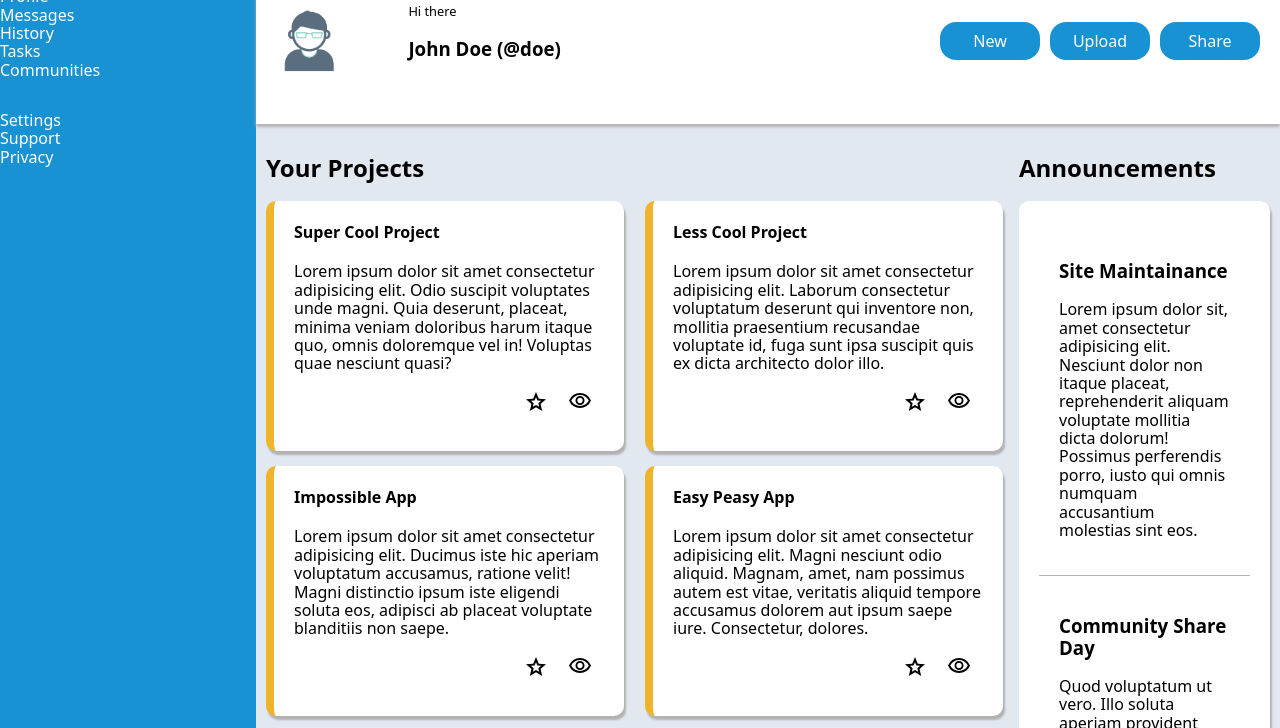
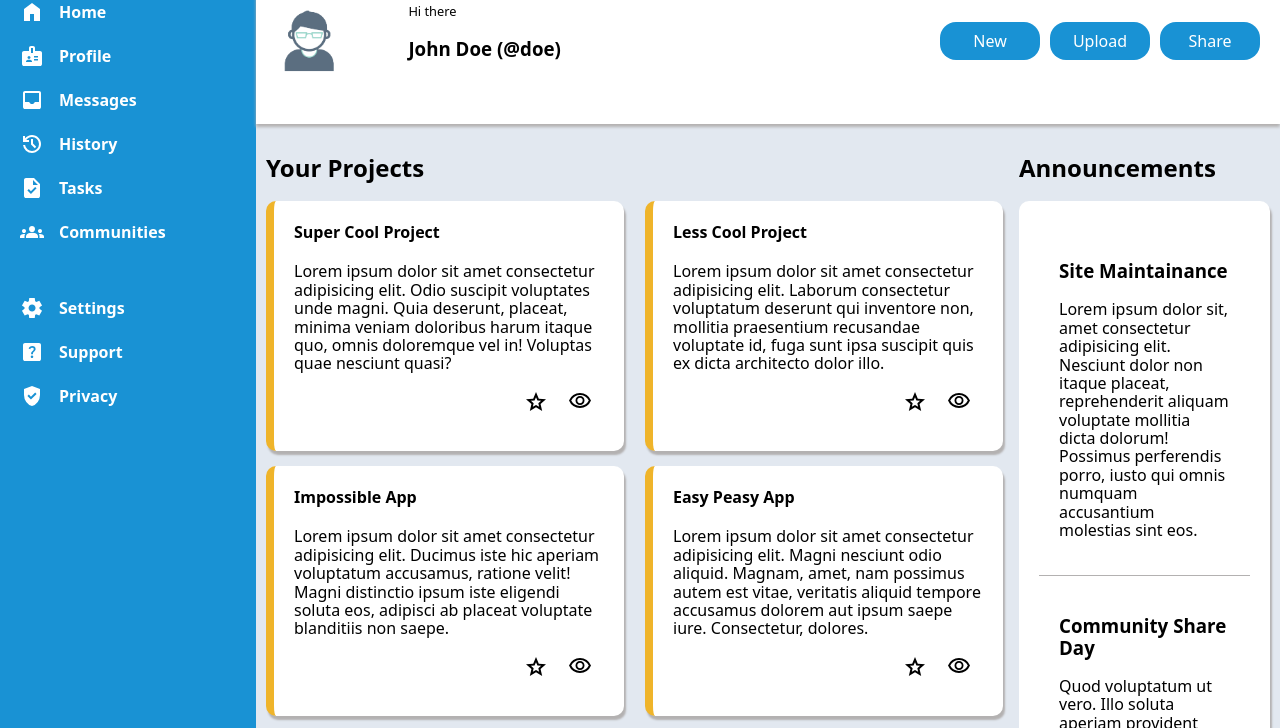
Before and after one commit to AdamR22/Dashboard, a plain HTML site: page index.html in a window 1280 px wide. Shown: the part 76-804 px from the top of the page. Drawn offline with Linux system fonts and the light colour scheme.

Commit message:
Finish project
Add sidebar styling.
Remove svg folder.

```diff
--- a/index.html
+++ b/index.html
@@ -12,36 +12,75 @@
 <body>
     <div class="sidebar">
         <div class="logo-and-banner">
+            <svg xmlns="http://www.w3.org/2000/svg" height="40" width="40">
+                <path
+                    d="M21.375 15.833V5H35v10.833ZM5 21.375V5h13.625v16.375ZM21.375 35V18.625H35V35ZM5 35V24.167h13.625V35Z" />
+            </svg>
             Dashboard
         </div>
         <ul class="menu" id="main-menu">
             <li>
+                <svg xmlns="http://www.w3.org/2000/svg" height="24" width="24">
+                    <path d="M4 21V9l8-6 8 6v12h-6v-7h-4v7Z" />
+                </svg>
                 Home
             </li>
             <li>
+                <svg xmlns="http://www.w3.org/2000/svg" height="24" width="24">
+                    <path
+                        d="M4 22q-.825 0-1.412-.587Q2 20.825 2 20V9q0-.825.588-1.413Q3.175 7 4 7h5V4q0-.825.588-1.413Q10.175 2 11 2h2q.825 0 1.413.587Q15 3.175 15 4v3h5q.825 0 1.413.587Q22 8.175 22 9v11q0 .825-.587 1.413Q20.825 22 20 22Zm2-4h6v-.45q0-.425-.238-.788-.237-.362-.662-.562-.5-.225-1.012-.337Q9.575 15.75 9 15.75q-.575 0-1.087.113-.513.112-1.013.337-.425.2-.662.562Q6 17.125 6 17.55Zm8-1.5h4V15h-4ZM9 15q.625 0 1.062-.438.438-.437.438-1.062t-.438-1.062Q9.625 12 9 12t-1.062.438Q7.5 12.875 7.5 13.5t.438 1.062Q8.375 15 9 15Zm5-1.5h4V12h-4ZM11 9h2V4h-2Z" />
+                </svg>
                 Profile
             </li>
             <li>
+                <svg xmlns="http://www.w3.org/2000/svg" height="24" width="24">
+                    <path
+                        d="M5 21q-.825 0-1.413-.587Q3 19.825 3 19V5q0-.825.587-1.413Q4.175 3 5 3h14q.825 0 1.413.587Q21 4.175 21 5v14q0 .825-.587 1.413Q19.825 21 19 21Zm7-5q.95 0 1.725-.55Q14.5 14.9 14.8 14H19V5H5v9h4.2q.3.9 1.075 1.45Q11.05 16 12 16Z" />
+                </svg>
                 Messages
             </li>
             <li>
+                <svg xmlns="http://www.w3.org/2000/svg" height="24" width="24">
+                    <path
+                        d="M12 21q-3.45 0-6.012-2.288Q3.425 16.425 3.05 13H5.1q.35 2.6 2.312 4.3Q9.375 19 12 19q2.925 0 4.962-2.038Q19 14.925 19 12t-2.038-4.963Q14.925 5 12 5q-1.725 0-3.225.8T6.25 8H9v2H3V4h2v2.35q1.275-1.6 3.113-2.475Q9.95 3 12 3q1.875 0 3.513.712 1.637.713 2.85 1.925 1.212 1.213 1.925 2.85Q21 10.125 21 12t-.712 3.512q-.713 1.638-1.925 2.85-1.213 1.213-2.85 1.926Q13.875 21 12 21Zm2.8-4.8L11 12.4V7h2v4.6l3.2 3.2Z" />
+                </svg>
                 History
             </li>
             <li>
+                <svg xmlns="http://www.w3.org/2000/svg" height="24" width="24">
+                    <path
+                        d="m10.95 18 5.65-5.65-1.45-1.45-4.225 4.225-2.1-2.1L7.4 14.45ZM6 22q-.825 0-1.412-.587Q4 20.825 4 20V4q0-.825.588-1.413Q5.175 2 6 2h8l6 6v12q0 .825-.587 1.413Q18.825 22 18 22Zm7-13h5l-5-5Z" />
+                </svg>
                 Tasks
             </li>
             <li>
+                <svg xmlns="http://www.w3.org/2000/svg" height="24" width="24">
+                    <path
+                        d="M0 18v-1.575q0-1.075 1.1-1.75T4 14q.325 0 .625.012.3.013.575.063-.35.525-.525 1.1-.175.575-.175 1.2V18Zm6 0v-1.625q0-.8.438-1.463.437-.662 1.237-1.162.8-.5 1.913-.75 1.112-.25 2.412-.25 1.325 0 2.438.25 1.112.25 1.912.75.8.5 1.225 1.162.425.663.425 1.463V18Zm13.5 0v-1.625q0-.65-.163-1.225-.162-.575-.487-1.075.275-.05.563-.063Q19.7 14 20 14q1.8 0 2.9.662 1.1.663 1.1 1.763V18ZM4 13q-.825 0-1.412-.588Q2 11.825 2 11q0-.85.588-1.425Q3.175 9 4 9q.85 0 1.425.575Q6 10.15 6 11q0 .825-.575 1.412Q4.85 13 4 13Zm16 0q-.825 0-1.413-.588Q18 11.825 18 11q0-.85.587-1.425Q19.175 9 20 9q.85 0 1.425.575Q22 10.15 22 11q0 .825-.575 1.412Q20.85 13 20 13Zm-8-1q-1.25 0-2.125-.875T9 9q0-1.275.875-2.138Q10.75 6 12 6q1.275 0 2.137.862Q15 7.725 15 9q0 1.25-.863 2.125Q13.275 12 12 12Z" />
+                </svg>
                 Communities
             </li>
         </ul>
         <ul class="menu" id="misc-menu">
             <li>
+                <svg xmlns="http://www.w3.org/2000/svg" height="24" width="24">
+                    <path
+                        d="m9.25 22-.4-3.2q-.325-.125-.612-.3-.288-.175-.563-.375L4.7 19.375l-2.75-4.75 2.575-1.95Q4.5 12.5 4.5 12.337v-.675q0-.162.025-.337L1.95 9.375l2.75-4.75 2.975 1.25q.275-.2.575-.375.3-.175.6-.3l.4-3.2h5.5l.4 3.2q.325.125.613.3.287.175.562.375l2.975-1.25 2.75 4.75-2.575 1.95q.025.175.025.337v.675q0 .163-.05.338l2.575 1.95-2.75 4.75-2.95-1.25q-.275.2-.575.375-.3.175-.6.3l-.4 3.2Zm2.8-6.5q1.45 0 2.475-1.025Q15.55 13.45 15.55 12q0-1.45-1.025-2.475Q13.5 8.5 12.05 8.5q-1.475 0-2.488 1.025Q8.55 10.55 8.55 12q0 1.45 1.012 2.475Q10.575 15.5 12.05 15.5Z" />
+                </svg>
                 Settings
             </li>
             <li>
+                <svg xmlns="http://www.w3.org/2000/svg" height="24" width="24">
+                    <path
+                        d="M12 18q.525 0 .887-.363.363-.362.363-.887t-.363-.887Q12.525 15.5 12 15.5t-.887.363q-.363.362-.363.887t.363.887Q11.475 18 12 18Zm-.9-3.85h1.85q0-.9.2-1.325.2-.425.85-1.075.875-.875 1.238-1.463.362-.587.362-1.337 0-1.325-.9-2.138Q13.8 6 12.275 6q-1.375 0-2.337.675Q8.975 7.35 8.6 8.55l1.65.65q.175-.675.7-1.088.525-.412 1.225-.412.675 0 1.125.362.45.363.45.963 0 .425-.275.9-.275.475-.925 1.05-.825.725-1.137 1.387-.313.663-.313 1.788ZM5 21q-.825 0-1.413-.587Q3 19.825 3 19V5q0-.825.587-1.413Q4.175 3 5 3h14q.825 0 1.413.587Q21 4.175 21 5v14q0 .825-.587 1.413Q19.825 21 19 21Z" />
+                </svg>
                 Support
             </li>
             <li>
+                <svg xmlns="http://www.w3.org/2000/svg" height="24" width="24">
+                    <path
+                        d="M10.95 15.55 16.6 9.9l-1.425-1.425L10.95 12.7l-2.1-2.1-1.425 1.425ZM12 22q-3.475-.875-5.737-3.988Q4 14.9 4 11.1V5l8-3 8 3v6.1q0 3.8-2.262 6.912Q15.475 21.125 12 22Z" />
+                </svg>
                 Privacy
             </li>
         </ul>
--- a/style.css
+++ b/style.css
@@ -409,6 +409,8 @@ ul {
   color: white;
   display: flex;
   flex-direction: column;
+  padding: 2rem;
+  font-weight: bold;
 }
 
 .sidebar ul {
@@ -436,6 +438,8 @@ ul {
 .header-top,
 .header-bottom,
 .search-container,
+.logo-and-banner,
+li,
 .notification-icon-username-container,
 .greeting-container,
 .card-icons {
@@ -566,3 +570,16 @@ button:active {
   gap: 2rem;
   margin-left: 70%;
 }
+
+.sidebar svg {
+  fill: white;
+}
+
+.logo-and-banner, .sidebar ul li {
+  align-items: center;
+}
+
+.sidebar ul li {
+  gap: 1.5rem;
+  margin-bottom: 2rem;
+}
```
Also changed, not shown: svgs/notification-active-icon.svg (deleted), svgs/search-icon.svg (deleted), svgs/star-icon.svg (deleted), svgs/view-icon.svg (deleted).
